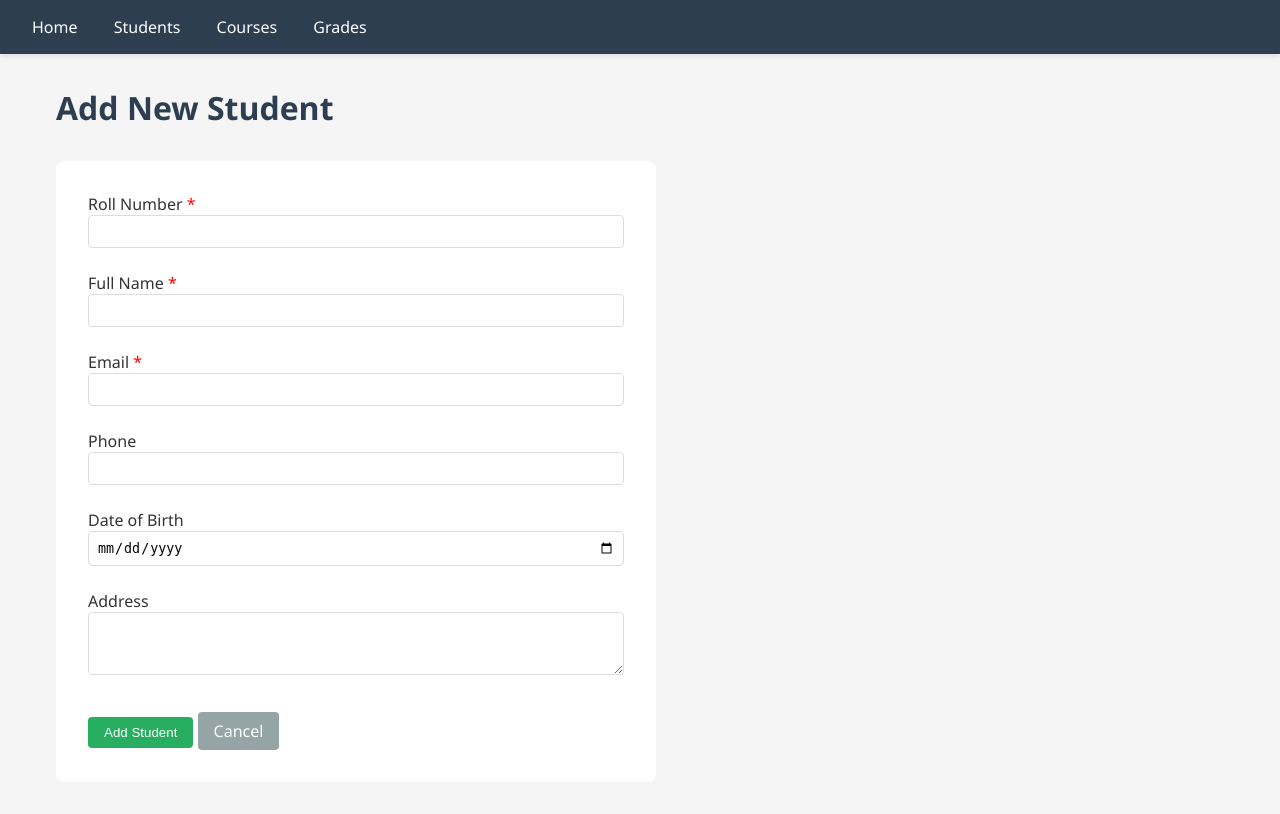
After one commit to KhadijaAli123/Student-Information-System, a Flask app: page /students/add in a window 1280 px wide. The commit adds this page. Run offline with Flask 3, Linux system fonts and the light colour scheme.

Commit message:
Day 2: Added student management module - created CRUD operations for add, edit, delete and view students

```diff
--- a/routes.py
+++ b/routes.py
@@ -1,4 +1,4 @@
-from flask import Blueprint, render_template, request, redirect, url_for, jsonify
+from flask import Blueprint, render_template, request, redirect, url_for, jsonify, flash
 from app import db
 from models import Student, Course, Grade
 from datetime import datetime
@@ -18,3 +18,105 @@ def index():
 def health():
     """Health check endpoint"""
     return jsonify({'status': 'ok', 'message': 'Student Information System is running'}), 200
+
+# ==================== STUDENT ROUTES ====================
+
+@main_bp.route('/students')
+def list_students():
+    """Display all students"""
+    students = Student.query.all()
+    return render_template('students_list.html', students=students)
+
+@main_bp.route('/students/add', methods=['GET', 'POST'])
+def add_student():
+    """Add a new student"""
+    if request.method == 'POST':
+        try:
+            roll_number = request.form.get('roll_number')
+            name = request.form.get('name')
+            email = request.form.get('email')
+            phone = request.form.get('phone')
+            date_of_birth = request.form.get('date_of_birth')
+            address = request.form.get('address')
+
+            # Check if student already exists
+            if Student.query.filter_by(roll_number=roll_number).first():
+                flash(f'Student with roll number {roll_number} already exists!', 'error')
+                return redirect(url_for('main.add_student'))
+
+            if Student.query.filter_by(email=email).first():
+                flash(f'Student with email {email} already exists!', 'error')
+                return redirect(url_for('main.add_student'))
+
+            new_student = Student(
+                roll_number=roll_number,
+                name=name,
+                email=email,
+                phone=phone,
+                address=address
+            )
+
+            if date_of_birth:
+                from datetime import datetime as dt
+                new_student.date_of_birth = dt.strptime(date_of_birth, '%Y-%m-%d').date()
+
+            db.session.add(new_student)
+            db.session.commit()
+
+            flash(f'Student {name} added successfully!', 'success')
+            return redirect(url_for('main.list_students'))
+        except Exception as e:
+            db.session.rollback()
+            flash(f'Error adding student: {str(e)}', 'error')
+            return redirect(url_for('main.add_student'))
+
+    return render_template('add_student.html')
+
+@main_bp.route('/students/<int:student_id>')
+def view_student(student_id):
+    """View a specific student"""
+    student = Student.query.get_or_404(student_id)
+    return render_template('view_student.html', student=student)
+
+@main_bp.route('/students/<int:student_id>/edit', methods=['GET', 'POST'])
+def edit_student(student_id):
+    """Edit a student"""
+    student = Student.query.get_or_404(student_id)
+
+    if request.method == 'POST':
+        try:
+            student.roll_number = request.form.get('roll_number')
+            student.name = request.form.get('name')
+            student.email = request.form.get('email')
+            student.phone = request.form.get('phone')
+            student.address = request.form.get('address')
+
+            date_of_birth = request.form.get('date_of_birth')
+            if date_of_birth:
+                from datetime import datetime as dt
+                student.date_of_birth = dt.strptime(date_of_birth, '%Y-%m-%d').date()
+
+            db.session.commit()
+            flash(f'Student {student.name} updated successfully!', 'success')
+            return redirect(url_for('main.view_student', student_id=student.id))
+        except Exception as e:
+            db.session.rollback()
+            flash(f'Error updating student: {str(e)}', 'error')
+
+    return render_template('edit_student.html', student=student)
+
+@main_bp.route('/students/<int:student_id>/delete', methods=['GET', 'POST'])
+def delete_student(student_id):
+    """Delete a student"""
+    student = Student.query.get_or_404(student_id)
+
+    try:
+        student_name = student.name
+        db.session.delete(student)
+        db.session.commit()
+        flash(f'Student {student_name} deleted successfully!', 'success')
+    except Exception as e:
+        db.session.rollback()
+        flash(f'Error deleting student: {str(e)}', 'error')
+
+    return redirect(url_for('main.list_students'))
--- /dev/null
+++ b/templates/add_student.html
@@ -0,0 +1,46 @@
+{% extends "base.html" %}
+
+{% block title %}Add Student - Student Information System{% endblock %}
+
+{% block content %}
+<h1>Add New Student</h1>
+
+<div style="background: white; padding: 2rem; border-radius: 8px; max-width: 600px; margin-top: 2rem;">
+    <form method="POST" action="{{ url_for('main.add_student') }}">
+        <div style="margin-bottom: 1.5rem;">
+            <label for="roll_number">Roll Number <span style="color: red;">*</span></label><br>
+            <input type="text" id="roll_number" name="roll_number" required style="width: 100%; padding: 0.5rem; border: 1px solid #ddd; border-radius: 4px;">
+        </div>
+
+        <div style="margin-bottom: 1.5rem;">
+            <label for="name">Full Name <span style="color: red;">*</span></label><br>
+            <input type="text" id="name" name="name" required style="width: 100%; padding: 0.5rem; border: 1px solid #ddd; border-radius: 4px;">
+        </div>
+
+        <div style="margin-bottom: 1.5rem;">
+            <label for="email">Email <span style="color: red;">*</span></label><br>
+            <input type="email" id="email" name="email" required style="width: 100%; padding: 0.5rem; border: 1px solid #ddd; border-radius: 4px;">
+        </div>
+
+        <div style="margin-bottom: 1.5rem;">
+            <label for="phone">Phone</label><br>
+            <input type="tel" id="phone" name="phone" style="width: 100%; padding: 0.5rem; border: 1px solid #ddd; border-radius: 4px;">
+        </div>
+
+        <div style="margin-bottom: 1.5rem;">
+            <label for="date_of_birth">Date of Birth</label><br>
+            <input type="date" id="date_of_birth" name="date_of_birth" style="width: 100%; padding: 0.5rem; border: 1px solid #ddd; border-radius: 4px;">
+        </div>
+
+        <div style="margin-bottom: 1.5rem;">
+            <label for="address">Address</label><br>
+            <textarea id="address" name="address" rows="3" style="width: 100%; padding: 0.5rem; border: 1px solid #ddd; border-radius: 4px;"></textarea>
+        </div>
+
+        <div style="margin-top: 2rem;">
+            <button type="submit" class="btn btn-success">Add Student</button>
+            <a href="{{ url_for('main.list_students') }}" class="btn" style="background-color: #95a5a6;">Cancel</a>
+        </div>
+    </form>
+</div>
+{% endblock %}
--- a/templates/base.html
+++ b/templates/base.html
@@ -95,12 +95,22 @@
 <body>
     <nav>
         <a href="/">Home</a>
-        <a href="#students">Students</a>
+        <a href="/students">Students</a>
         <a href="#courses">Courses</a>
         <a href="#grades">Grades</a>
     </nav>
 
     <div class="container">
+        {% with messages = get_flashed_messages(with_categories=true) %}
+            {% if messages %}
+                {% for category, message in messages %}
+                <div style="padding: 1rem; margin-bottom: 1rem; border-radius: 4px; {% if category == 'error' %}background-color: #f8d7da; color: #721c24; border: 1px solid #f5c6cb;{% else %}background-color: #d4edda; color: #155724; border: 1px solid #c3e6cb;{% endif %}">
+                    {{ message }}
+                </div>
+                {% endfor %}
+            {% endif %}
+        {% endwith %}
+
         {% block content %}{% endblock %}
     </div>
 </body>
```
Also changed, not shown: templates/edit_student.html (added, +46 -0 lines), templates/students_list.html (added, +45 -0 lines), templates/view_student.html (added, +33 -0 lines).
